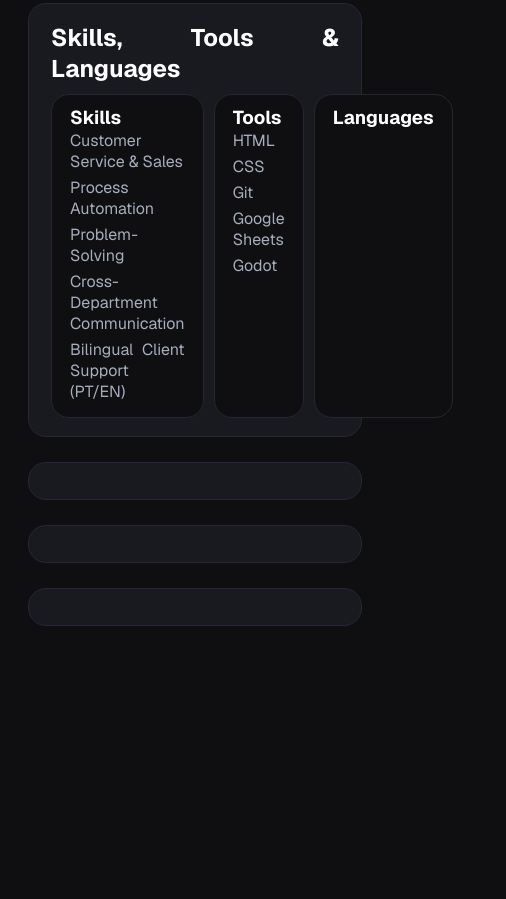
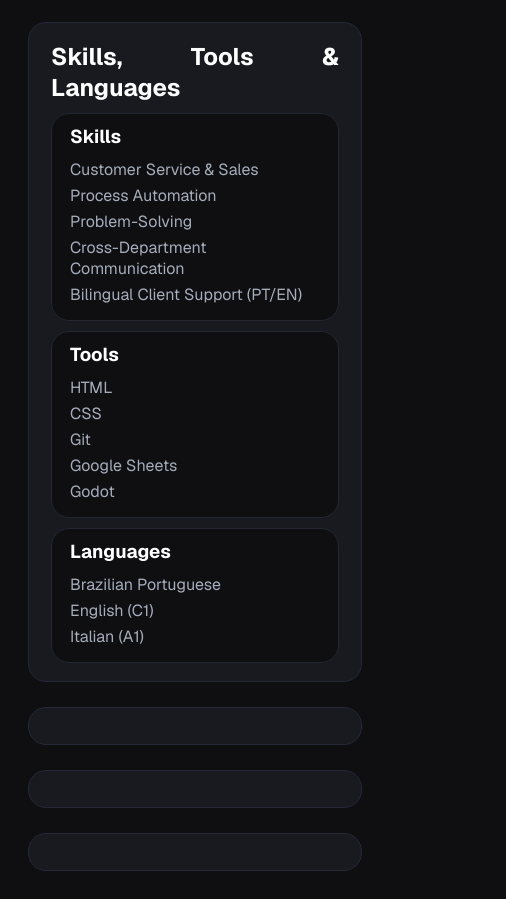
Before and after one commit to emanuelrferreira/nci-hdip, a plain HTML site: page web-design-and-client-side-scripting/w3-lab/index.html in a window 390 px wide. Shown: the part 603-1502 px from the top of the page, 506 px wide, since content can reach past the window. Before the commit the page ends 1257 px from the top, so only its background shows below. Drawn offline with nearby package versions, Linux system fonts and the light colour scheme.

Commit message:
week 3 lab 3 columns + justified content + media query

```diff
--- a/web-design-and-client-side-scripting/w3-lab/index.html
+++ b/web-design-and-client-side-scripting/w3-lab/index.html
@@ -55,11 +55,9 @@
                 <div class="card card2">
                     <h3>Languages</h3>
                     <ul>
-                        <li></li>
-                        <li></li>
-                        <li></li>
-                        <li></li>
-                        <li></li>
+                        <li>Brazilian Portuguese</li>
+                        <li>English (C1)</li>
+                        <li>Italian (A1)</li>
                     </ul>
                 </div>
             </div>
--- a/web-design-and-client-side-scripting/w3-lab/style.css
+++ b/web-design-and-client-side-scripting/w3-lab/style.css
@@ -114,23 +114,39 @@ section h2 {
     border: 1px solid #242631;
     padding: 10px 18px;
     border-radius: 18px;
+    color: #fff;
 }
 
-ul {
+.card ul {
     list-style-type: none;
+    margin-top: 10px;
 }
 
-ul > li {
+.card ul > li {
     color: #a6adbb;
     margin-bottom: 5px;
 }
 
+.card1,
+.card2,
+.card3 {
+    flex: 1;
+}
+
+
 /* skills */
-
-.card h3 {
-    color: #fff;
-}
 
 /* tools */
 
 /* languages */
+
+/* media queries */
+
+@media (max-width: 590px) {
+    .small-logo {
+    display: none;
+}
+    .card-columns {
+    flex-direction: column;
+}
+}
```
